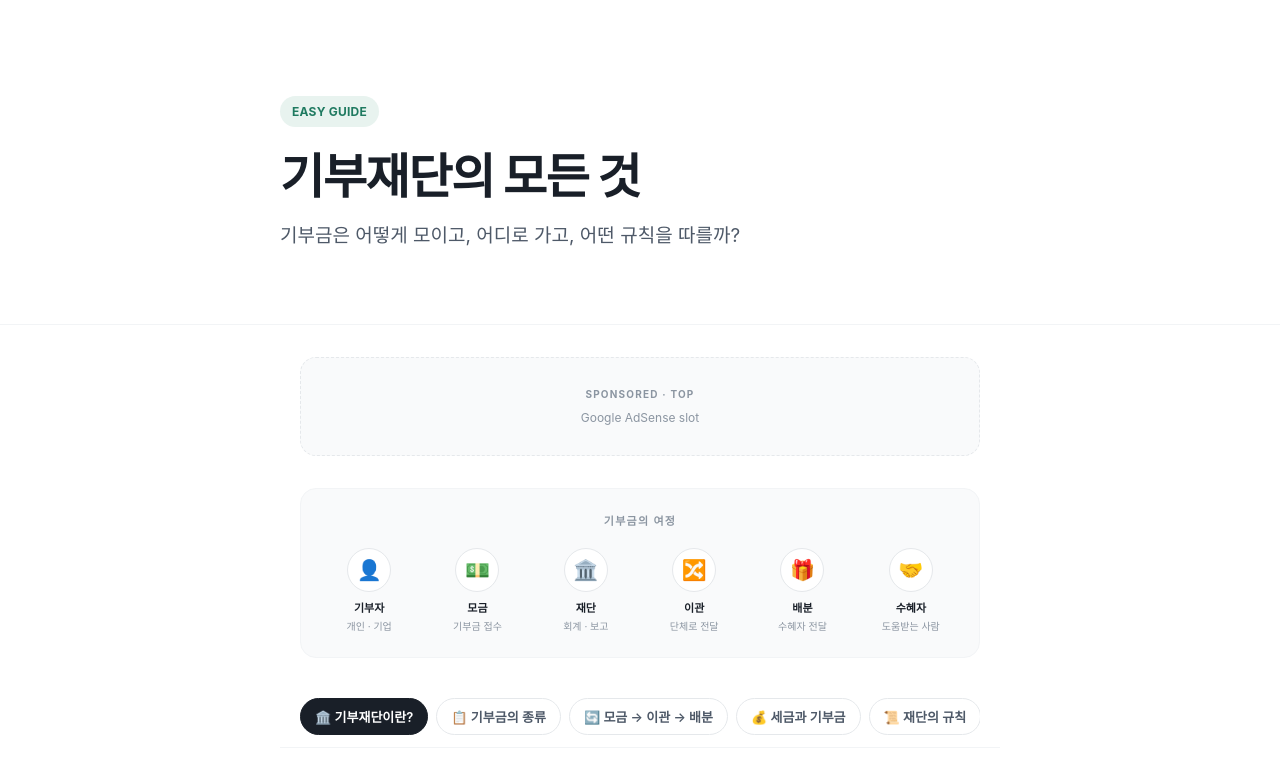
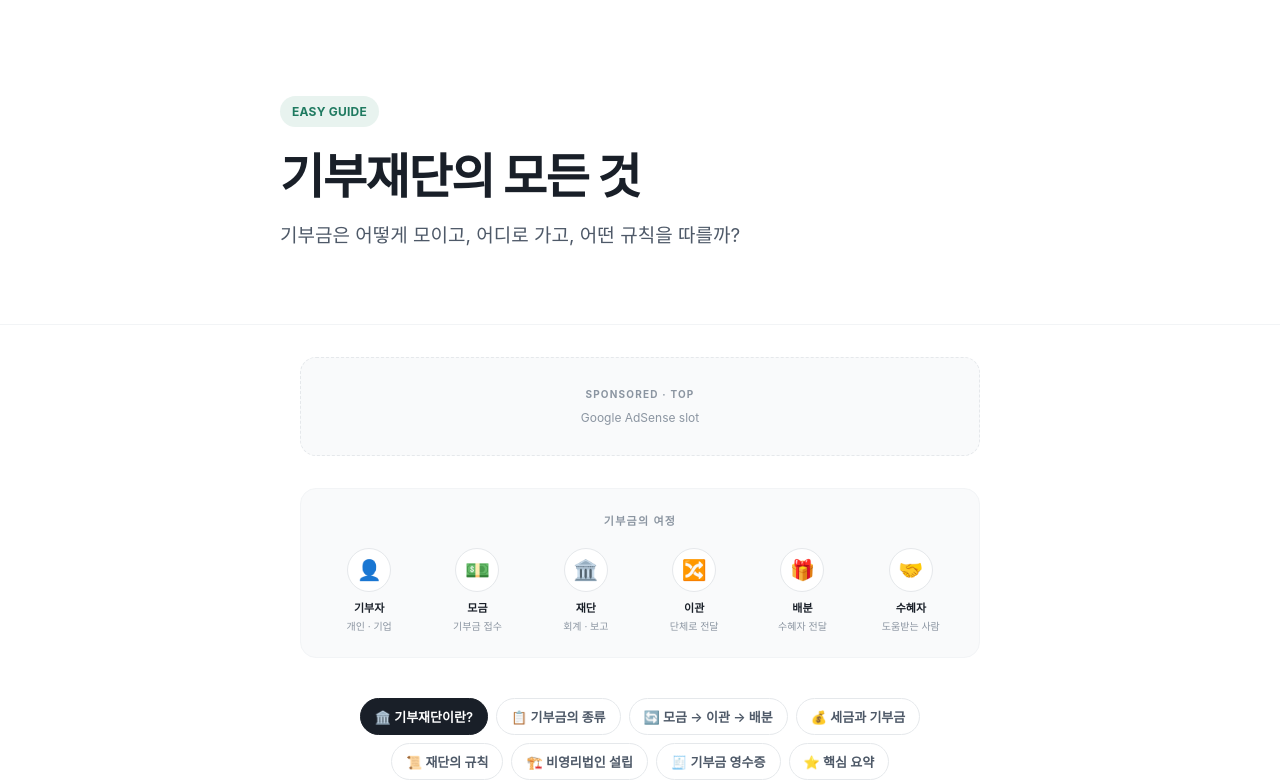
Before and after one commit to hotjuun/Donation_guide, a React (Vite) app: page / in a window 1280 px wide. Shown: the top 784 px of the page. Built offline with nearby package versions, Linux system fonts and the light colour scheme; a web font is replaced by a local one.

Commit message:
Wrap tab buttons to multiple rows so all tabs are always tappable

```diff
--- a/src/App.css
+++ b/src/App.css
@@ -105,12 +105,13 @@ h1, h2, h3, p { margin: 0; }
   padding: 12px 20px;
 }
 .tabs-inner {
-  display: flex; gap: 8px;
-  overflow-x: auto;
-  scrollbar-width: none;
-  max-width: var(--max); margin: 0 auto;
+  display: flex;
+  flex-wrap: wrap;
+  gap: 8px;
+  justify-content: center;
+  max-width: var(--max);
+  margin: 0 auto;
 }
-.tabs-inner::-webkit-scrollbar { display: none; }
 .tab {
   padding: 8px 14px;
   border-radius: 999px;
```
